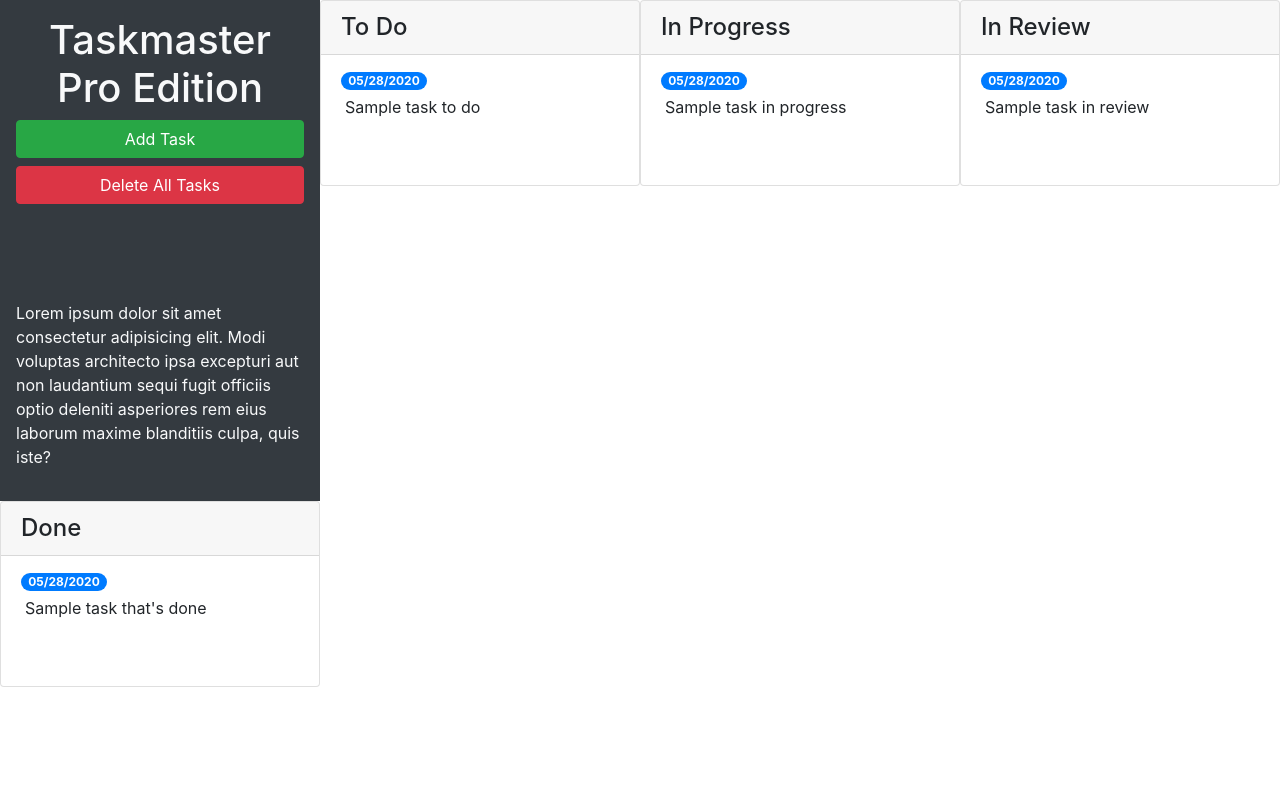
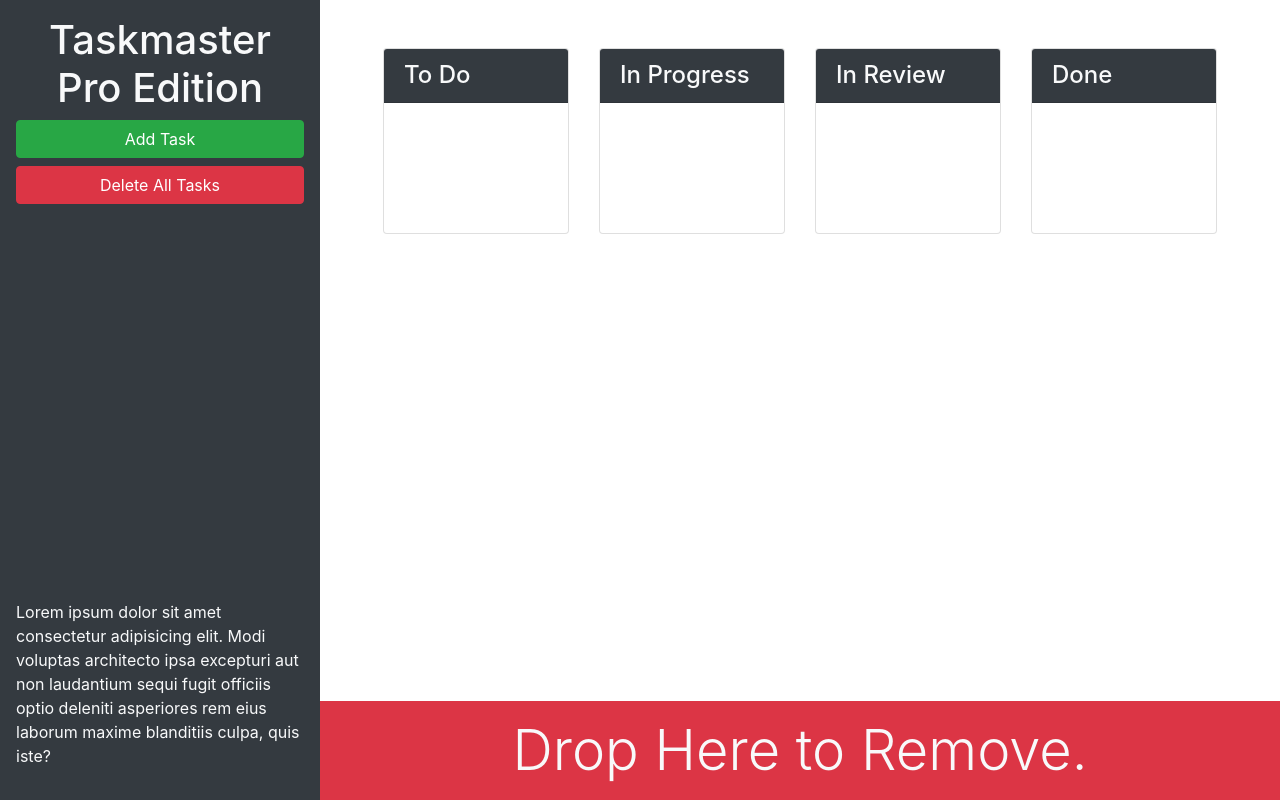
Before and after one commit to shawnlittrel/taskmaster-pro, a plain HTML site: page index.html in a window 1280 px wide. Drawn offline with nearby package versions, Linux system fonts and the light colour scheme.

Commit message:
finished layout with bootstrap

```diff
--- a/index.html
+++ b/index.html
@@ -13,68 +13,68 @@
 <body>
 
   <div class="row min-vh-100 no-gutters">
-    <header class="col-12 col-lg-3 bg-dark text-light d-flex flex-column p-4 p-lg-3">
-      <h1 class="text-center">Taskmaster Pro Edition</h1>
-      <button id="create-task" class="btn btn-block btn-success" data-toggle="modal" data-target="#task-form-modal">Add
-        Task</button>
-      <button id="remove-tasks" class="btn btn-block btn-danger">Delete All Tasks</button>
-      <p class="mt-auto">Lorem ipsum dolor sit amet consectetur adipisicing elit. Modi voluptas architecto ipsa
-        excepturi aut non
-        laudantium sequi fugit officiis optio deleniti asperiores rem eius laborum maxime blanditiis culpa, quis iste?
-      </p>
+    <header class="col-12 col-lg-3 bg-dark text-light sticky-top d-flex flex-column p-4 p-lg-3">
+      <div>
+        <h1 class="text-center"><span class="oi oi-task d-inline d-lg-none"></span>
+          Taskmaster Pro Edition</h1>
+        <div class="ml-md-auto w-100 w-md-auto">
+          <button id="create-task" class="btn btn-block btn-success" data-toggle="modal"
+            data-target="#task-form-modal">Add Task</button>
+          <button id="remove-tasks" class="btn btn-block btn-danger mb-2 mb-md-4"></span>Delete All Tasks</button>
+        </div>
+      </div>
+      <p class="mt-auto d-none d-lg-block">Lorem ipsum dolor sit amet consectetur adipisicing elit. Modi voluptas
+        architecto ipsa
+        excepturi aut non laudantium sequi fugit officiis optio deleniti asperiores rem eius laborum maxime blanditiis
+        culpa, quis iste?</p>
     </header>
-    <!-- Todo Start-->
+    <main class="col-12 col-lg-9 d-flex flex-column">
+      <div class="m-5 row justify-content-around">
+          <!--  -->
           <div class="col-12 col-md-6 col-xl-3 mb-3">
             <div class="card">
-          <h4 class= "card-header">To Do</h4>
+              <h4 class="card-header bg-dark text-light">
+                To Do
+              </h4>
               <ul id="list-toDo" class="list-group list-group-flush">
-            <li class="list-group-item">
-              <span class="badge badge-primary badge-pill">05/28/2020</span>
-              <p class="m-1">Sample task to do</p>
-            </li>
               </ul>
             </div>
           </div>
-    <!-- Todo end-->
-    <!-- In Progress Start-->
+          <!--  -->
           <div class="col-12 col-md-6 col-xl-3 mb-3">
             <div class="card">
-            <h4 class="card-header">In Progress</h4>
+              <h4 class="card-header bg-dark text-light">
+                In Progress
+              </h4>
               <ul id="list-inProgress" class="list-group list-group-flush">
-              <li class="list-group-item">
-                <span class="badge badge-primary badge-pill"> 05/28/2020</span>
-                <p class="m-1">Sample task in progress</p>
-              </li>
               </ul>
             </div>
           </div>
-        <!-- In Progress End-->
-        <!-- In Review Start-->
+          <!--  -->
           <div class="col-12 col-md-6 col-xl-3 mb-3">
             <div class="card">
-          <h4 class="card-header">In Review</h4>
+              <h4 class="card-header bg-dark text-light">
+                In Review
+              </h4>
               <ul id="list-inReview" class="list-group list-group-flush">
-            <li class="list-group-item">
-              <span class="badge badge-primary badge-pill">05/28/2020</span>
-              <p class="m-1">Sample task in review</p>
-            </li>
               </ul>
             </div>
           </div>
-        <!-- In Review End-->
-        <!-- Done Start-->
+          <!--  -->
           <div class="col-12 col-md-6 col-xl-3 mb-3">
             <div class="card">
-          <h4 class="card-header">Done</h4>
+              <h4 class="card-header bg-dark text-light">
+                Done
+              </h4>
               <ul id="list-done" class="list-group list-group-flush">
-            <li class="list-group-item">
-              <span class="badge badge-primary badge-pill">05/28/2020</span>
-              <p class="m-1">Sample task that's done</p>
-            </li>
               </ul>
             </div>
           </div>
-        <!-- Done End-->
+      </div>
+      <div class="mt-auto" id="trash">
+        <div class="w-100 bg-danger p-3 text-center text-light display-4">
+          Drop Here to Remove.
+        </div>
       </div>
     </main>
   </div>
@@ -94,7 +94,7 @@
           <form>
             <div class="form-group">
               <label for="modalTaskDescription">Task description</label>
-              <textarea id="modalTaskDescription" rows="3" class="form-control"></textarea>
+              <textarea class="form-control" id="modalTaskDescription" rows="3"></textarea>
             </div>
             <div class="form-group">
               <label for="modalDueDate">Due date</label>
```
Lines whose indentation alone changed are shown as unchanged.
